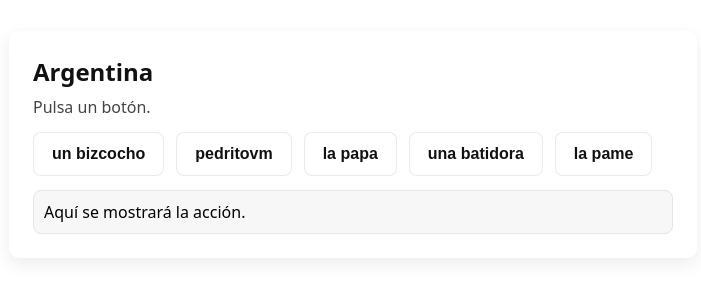
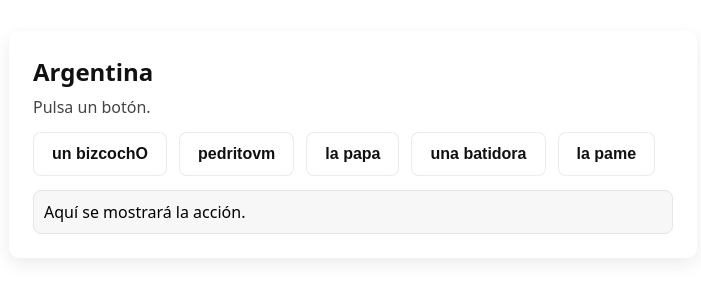
Before and after one commit to neuwirtchristopher927-dot/AGUANTE-BOCA, a plain HTML site: page index.html in a window 1280 px wide. Shown: the part 256-556 px from the top of the page, 287-988 px from the left. Drawn offline with Linux system fonts and the light colour scheme.

```diff
--- a/index.html
+++ b/index.html
@@ -24,7 +24,7 @@
       <h1>Argentina</h1>
       <p>Pulsa un botón.</p>
       <div class="buttons" role="group" aria-label="Grupo de botones">
-        <button id="btn1" type="button">un bizcocho</button>
+        <button id="btn1" type="button">un bizcochO</button>
         <button id="btn2" type="button">pedritovm</button>
         <button id="btn3" type="button">la papa</button>
         <button id="btn4" type="button">una batidora</button>
```
